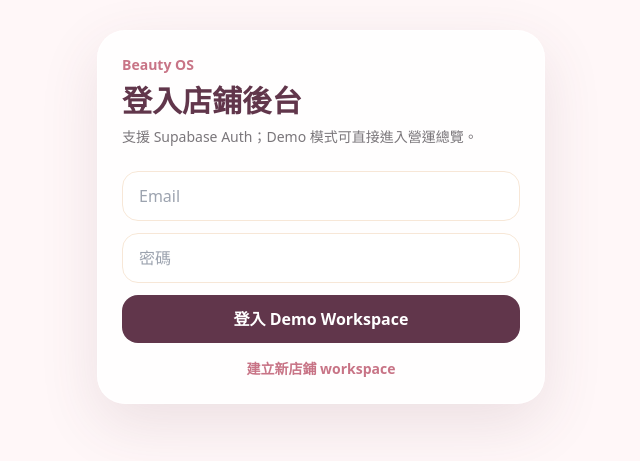
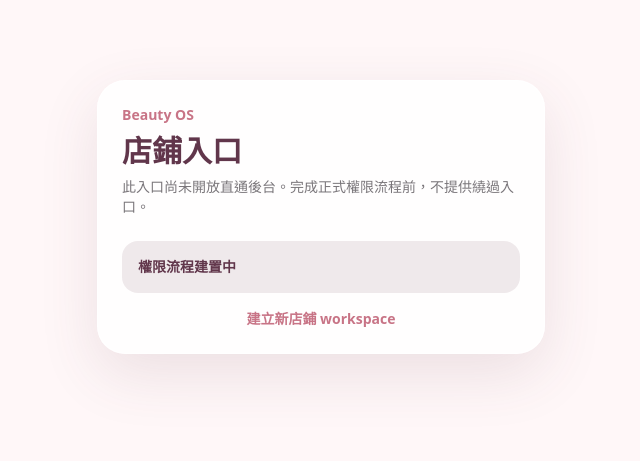
Before and after one commit to a126783484-ai/-, a Next.js app: page /login in a window 1280 px wide. Shown: the part 183-644 px from the top of the page, without its empty margins (319-959 px from the left). Built offline with nearby package versions, Linux system fonts and the light colour scheme.

Commit message:
Remove unsafe dashboard bypass

```diff
--- a/src/app/login/page.tsx
+++ b/src/app/login/page.tsx
@@ -1,3 +1,15 @@
 import Link from "next/link";
 
-export default function LoginPage() { return <main className="grid min-h-screen place-items-center bg-blush p-4"><section className="card w-full max-w-md p-6"><p className="text-sm font-semibold text-rose">Beauty OS</p><h1 className="mt-2 text-3xl font-bold text-plum">登入店鋪後台</h1><p className="mt-2 text-sm text-ink/60">支援 Supabase Auth；Demo 模式可直接進入營運總覽。</p><form className="mt-6 space-y-3"><input className="mobile-tap w-full rounded-2xl border border-champagne" placeholder="Email" type="email"/><input className="mobile-tap w-full rounded-2xl border border-champagne" placeholder="密碼" type="password"/><Link href="/" className="mobile-tap block rounded-2xl bg-plum text-center font-semibold text-white">登入 Demo Workspace</Link></form><Link className="mt-4 block text-center text-sm font-semibold text-rose" href="/register">建立新店鋪 workspace</Link></section></main>; }
+export default function LoginPage() {
+  return (
+    <main className="grid min-h-screen place-items-center bg-blush p-4">
+      <section className="card w-full max-w-md p-6">
+        <p className="text-sm font-semibold text-rose">Beauty OS</p>
+        <h1 className="mt-2 text-3xl font-bold text-plum">店鋪入口</h1>
+        <p className="mt-2 text-sm text-ink/60">此入口尚未開放直通後台。完成正式權限流程前，不提供繞過入口。</p>
+        <div className="mt-6 rounded-2xl bg-plum/10 p-4 text-sm font-semibold text-plum">權限流程建置中</div>
+        <Link className="mt-4 block text-center text-sm font-semibold text-rose" href="/register">建立新店鋪 workspace</Link>
+      </section>
+    </main>
+  );
+}
```
